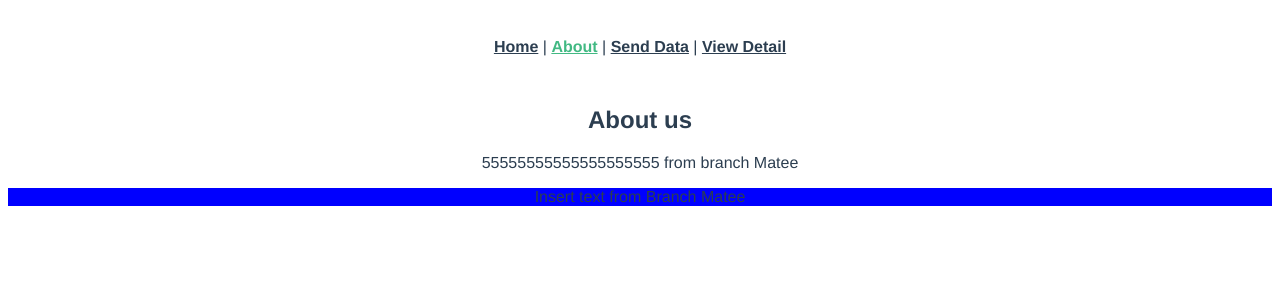
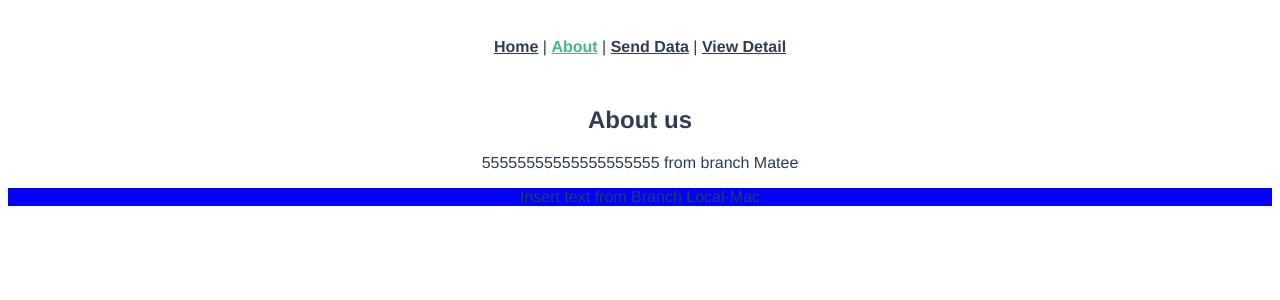
Before and after one commit to maenae191/Vue-Learning, a Vue app: page /about in a window 1280 px wide. Shown: the top 300 px of the page. Built offline with nearby package versions, Linux system fonts and the light colour scheme.

Commit message:
Update AboutUs.vue

```diff
--- a/src/components/AboutUs.vue
+++ b/src/components/AboutUs.vue
@@ -7,7 +7,7 @@
 
 
     <main style="background:blue">
-        Insert text from Branch Matee
+        Insert text from Branch Local-Mac
     </main>
 
 
```
